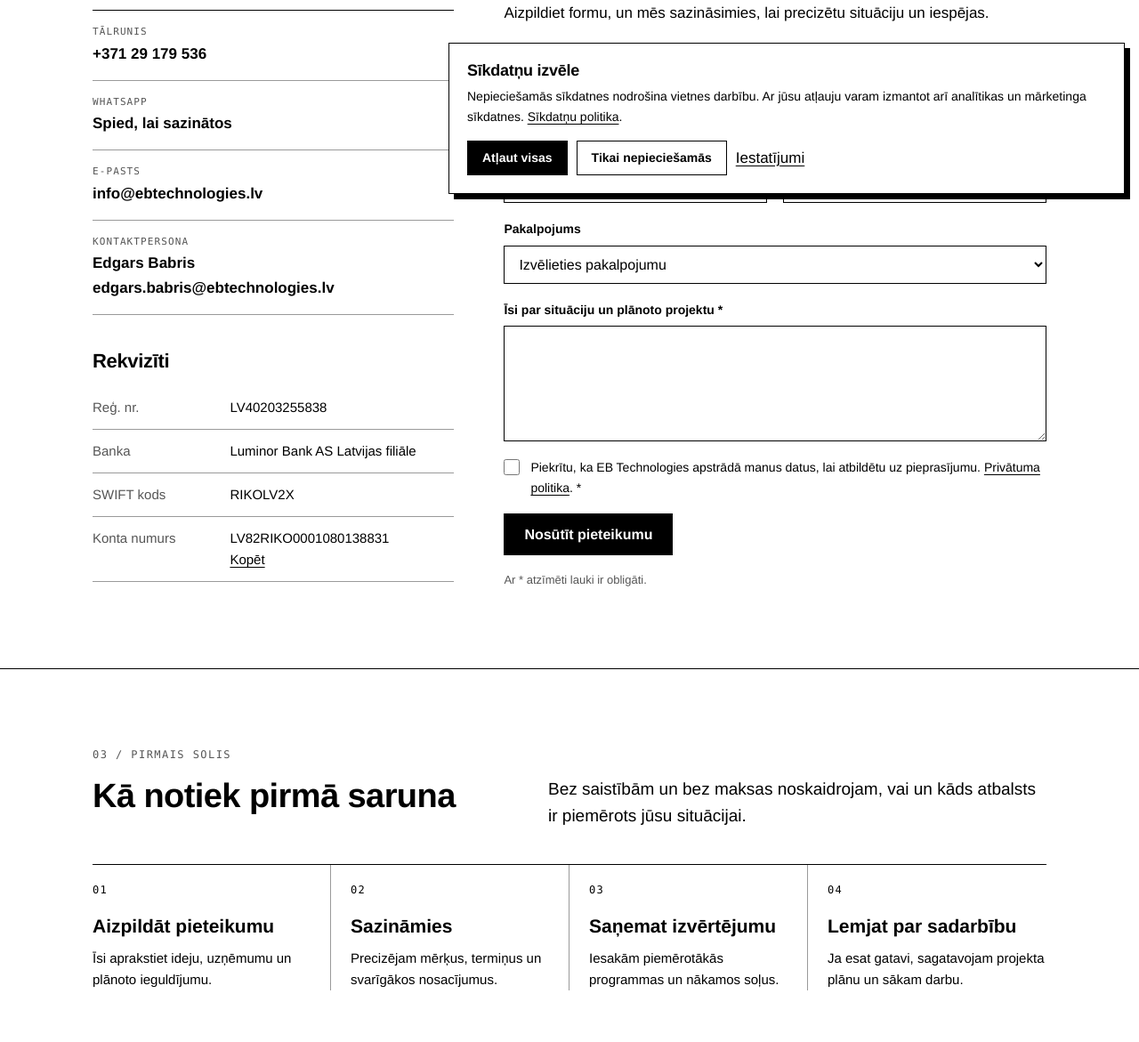
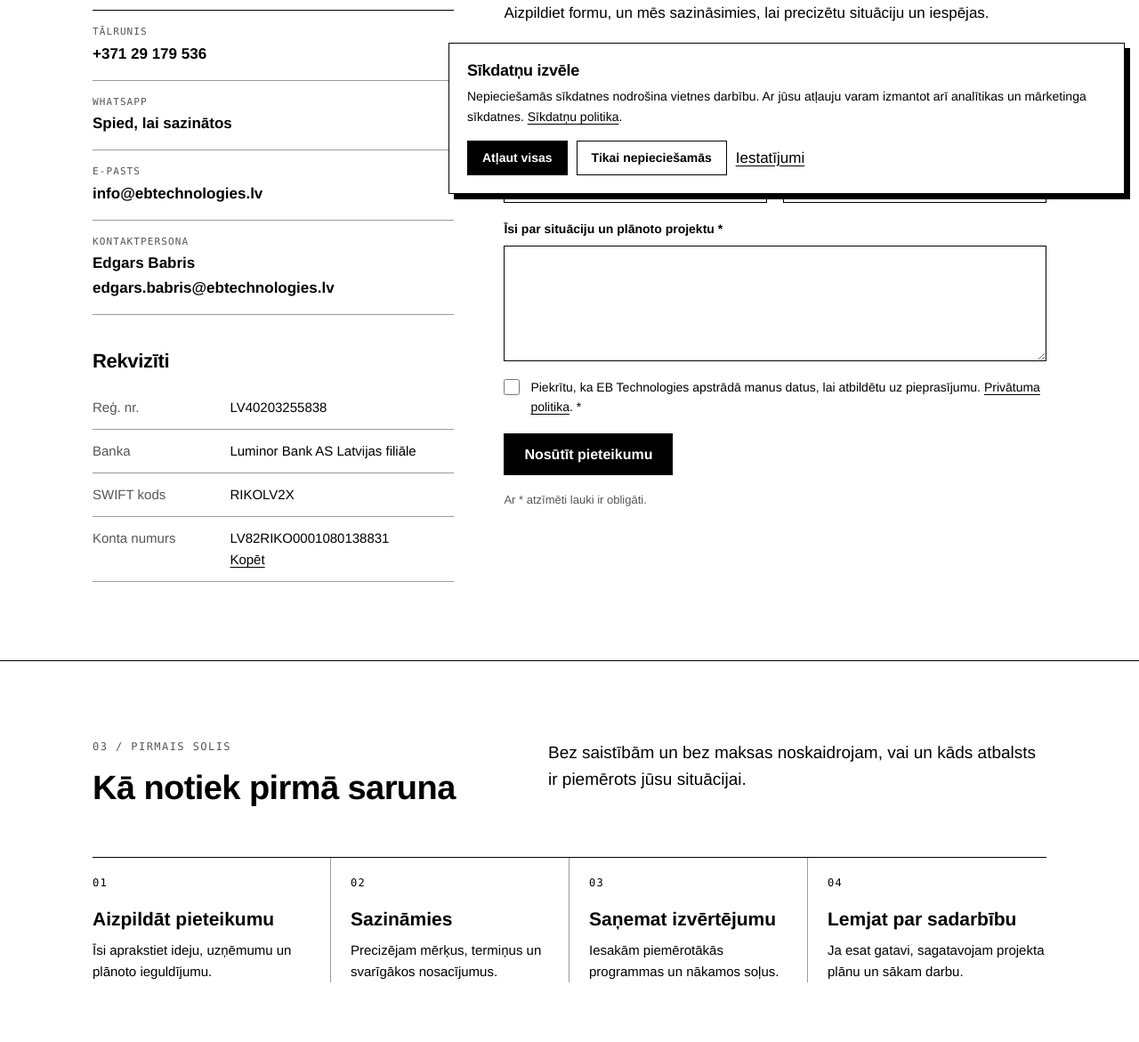
Before and after one commit to klavsveg99/ebtechnologies-website, a PHP site: page /kontakti/ in a window 1280 px wide. Shown: the part 566-1737 px from the top of the page at 89% size. Run offline with PHP 8.4, Linux system fonts and the light colour scheme.

Commit message:
Drop service field from contact form and top-align section headers

```diff
--- a/contact.php
+++ b/contact.php
@@ -40,7 +40,6 @@ $name = $field('name');
 $company = $field('company');
 $email = $field('email');
 $phone = $field('phone');
-$service = $field('service');
 $message = trim((string) ($_POST['message'] ?? ''));
 $consent = $field('consent');
 $honeypot = $field('website');
@@ -63,7 +62,7 @@ if (!filter_var($email, FILTER_VALIDATE_EMAIL)) {
     exit;
 }
 
-if (mb_strlen($name) > 120 || mb_strlen($company) > 160 || mb_strlen($phone) > 40 || mb_strlen($service) > 160 || mb_strlen($message) > 5000) {
+if (mb_strlen($name) > 120 || mb_strlen($company) > 160 || mb_strlen($phone) > 40 || mb_strlen($message) > 5000) {
     http_response_code(422);
     echo json_encode(['success' => false, 'message' => 'Ziņa ir pārāk gara. Lūdzu, saīsiniet tekstu.']);
     exit;
@@ -85,8 +84,7 @@ $body = "Jauns pieteikums no ebtechnologies.lv\n\n";
 $body .= "Vārds: {$name}\n";
 $body .= "Uzņēmums: " . ($company !== '' ? $company : '-') . "\n";
 $body .= "E-pasts: {$email}\n";
-$body .= 'Tālrunis: ' . ($phone !== '' ? $phone : '-') . "\n";
-$body .= 'Pakalpojums: ' . ($service !== '' ? $service : '-') . "\n\n";
+$body .= 'Tālrunis: ' . ($phone !== '' ? $phone : '-') . "\n\n";
 $body .= "Ziņa:\n{$message}\n\n";
 $body .= "---\n";
 $body .= 'Nosūtīts no: ' . ($_SERVER['HTTP_REFERER'] ?? 'nav norādīts') . "\n";
--- a/css/wireframe.css
+++ b/css/wireframe.css
@@ -282,7 +282,7 @@ a:hover {
 
 .section-head {
   display: flex;
-  align-items: end;
+  align-items: start;
   justify-content: space-between;
   gap: 32px;
   margin-bottom: 40px;
--- a/index.html
+++ b/index.html
@@ -13,7 +13,7 @@
   <meta property="og:type" content="website">
   <meta property="og:url" content="https://ebtechnologies.lv/">
   <meta property="og:locale" content="lv_LV">
-  <link rel="stylesheet" href="css/wireframe.css?v=20261111-5">
+  <link rel="stylesheet" href="css/wireframe.css?v=20261119-1">
 </head>
 <body>
   <a class="skip-link" href="#content">Pāriet uz saturu</a>
--- a/jaunumi/atbalsta-programmu-jaunumi-atbalsts-zvejas-un-akvakulturas-produktu-apstradei/index.html
+++ b/jaunumi/atbalsta-programmu-jaunumi-atbalsts-zvejas-un-akvakulturas-produktu-apstradei/index.html
@@ -13,7 +13,7 @@
   <meta property="og:type" content="article">
   <meta property="og:url" content="https://ebtechnologies.lv/atbalsta-programmu-jaunumi-atbalsts-zvejas-un-akvakulturas-produktu-apstradei/">
   <meta property="og:locale" content="lv_LV">
-  <link rel="stylesheet" href="../../css/wireframe.css?v=20261111-5">
+  <link rel="stylesheet" href="../../css/wireframe.css?v=20261119-1">
 </head>
 <body>
   <a class="skip-link" href="#content">Pāriet uz saturu</a>
--- a/jaunumi/atbalsta-programmu-jaunumi-norvegu-finansu-instrumenta-atbalsts/index.html
+++ b/jaunumi/atbalsta-programmu-jaunumi-norvegu-finansu-instrumenta-atbalsts/index.html
@@ -13,7 +13,7 @@
   <meta property="og:type" content="article">
   <meta property="og:url" content="https://ebtechnologies.lv/atbalsta-programmu-jaunumi-norvegu-finansu-instrumenta-atbalsts/">
   <meta property="og:locale" content="lv_LV">
-  <link rel="stylesheet" href="../../css/wireframe.css?v=20261111-5">
+  <link rel="stylesheet" href="../../css/wireframe.css?v=20261119-1">
 </head>
 <body>
   <a class="skip-link" href="#content">Pāriet uz saturu</a>
--- a/jaunumi/atbalsta-programmu-jaunumi/index.html
+++ b/jaunumi/atbalsta-programmu-jaunumi/index.html
@@ -13,7 +13,7 @@
   <meta property="og:type" content="article">
   <meta property="og:url" content="https://ebtechnologies.lv/atbalsta-programmu-jaunumi/">
   <meta property="og:locale" content="lv_LV">
-  <link rel="stylesheet" href="../../css/wireframe.css?v=20261111-5">
+  <link rel="stylesheet" href="../../css/wireframe.css?v=20261119-1">
 </head>
 <body>
   <a class="skip-link" href="#content">Pāriet uz saturu</a>
--- a/jaunumi/index.html
+++ b/jaunumi/index.html
@@ -13,7 +13,7 @@
   <meta property="og:type" content="website">
   <meta property="og:url" content="https://ebtechnologies.lv/jaunumi/">
   <meta property="og:locale" content="lv_LV">
-  <link rel="stylesheet" href="../css/wireframe.css?v=20261111-5">
+  <link rel="stylesheet" href="../css/wireframe.css?v=20261119-1">
 </head>
 <body>
   <a class="skip-link" href="#content">Pāriet uz saturu</a>
--- a/kontakti/index.html
+++ b/kontakti/index.html
@@ -13,7 +13,7 @@
   <meta property="og:type" content="website">
   <meta property="og:url" content="https://ebtechnologies.lv/kontakti/">
   <meta property="og:locale" content="lv_LV">
-  <link rel="stylesheet" href="../css/wireframe.css?v=20261111-5">
+  <link rel="stylesheet" href="../css/wireframe.css?v=20261119-1">
 </head>
 <body>
   <a class="skip-link" href="#content">Pāriet uz saturu</a>
@@ -122,16 +122,6 @@
                 <label for="contact-phone">Tālrunis</label>
                 <input id="contact-phone" name="phone" type="tel" autocomplete="tel">
               </div>
-            </div>
-            <div class="field">
-              <label for="contact-service">Pakalpojums</label>
-              <select id="contact-service" name="service">
-                <option value="">Izvēlieties pakalpojumu</option>
-                <option>Valsts atbalsta piesaiste un projektu vadība</option>
-                <option>Investīciju stratēģija un investoru piesaiste</option>
-                <option>Jaunu tehnoloģiju attīstība</option>
-                <option>Cits jautājums</option>
-              </select>
             </div>
             <div class="field">
               <label for="contact-message">Īsi par situāciju un plānoto projektu *</label>
--- a/pakalpojumi/index.html
+++ b/pakalpojumi/index.html
@@ -13,7 +13,7 @@
   <meta property="og:type" content="website">
   <meta property="og:url" content="https://ebtechnologies.lv/pakalpojumi/">
   <meta property="og:locale" content="lv_LV">
-  <link rel="stylesheet" href="../css/wireframe.css?v=20261111-5">
+  <link rel="stylesheet" href="../css/wireframe.css?v=20261119-1">
 </head>
 <body>
   <a class="skip-link" href="#content">Pāriet uz saturu</a>
--- a/par-mums/index.html
+++ b/par-mums/index.html
@@ -13,7 +13,7 @@
   <meta property="og:type" content="website">
   <meta property="og:url" content="https://ebtechnologies.lv/par-mums/">
   <meta property="og:locale" content="lv_LV">
-  <link rel="stylesheet" href="../css/wireframe.css?v=20261111-5">
+  <link rel="stylesheet" href="../css/wireframe.css?v=20261119-1">
 </head>
 <body>
   <a class="skip-link" href="#content">Pāriet uz saturu</a>
--- a/privatuma-politika/index.html
+++ b/privatuma-politika/index.html
@@ -8,7 +8,7 @@
   <meta name="description" content="EB Technologies privātuma politika: kādi dati tiek apstrādāti, kāpēc un kādas ir jūsu tiesības.">
   <meta name="robots" content="noindex, nofollow">
   <link rel="canonical" href="https://ebtechnologies.lv/privatuma-politika/">
-  <link rel="stylesheet" href="../css/wireframe.css?v=20261111-5">
+  <link rel="stylesheet" href="../css/wireframe.css?v=20261119-1">
 </head>
 <body>
   <a class="skip-link" href="#content">Pāriet uz saturu</a>
--- a/sikdatnu-politika/index.html
+++ b/sikdatnu-politika/index.html
@@ -8,7 +8,7 @@
   <meta name="description" content="EB Technologies sīkdatņu politika: kādas sīkdatnes un vietējā glabātuve tiek izmantota un kā mainīt izvēli.">
   <meta name="robots" content="noindex, nofollow">
   <link rel="canonical" href="https://ebtechnologies.lv/sikdatnu-politika/">
-  <link rel="stylesheet" href="../css/wireframe.css?v=20261111-5">
+  <link rel="stylesheet" href="../css/wireframe.css?v=20261119-1">
 </head>
 <body>
   <a class="skip-link" href="#content">Pāriet uz saturu</a>
```
